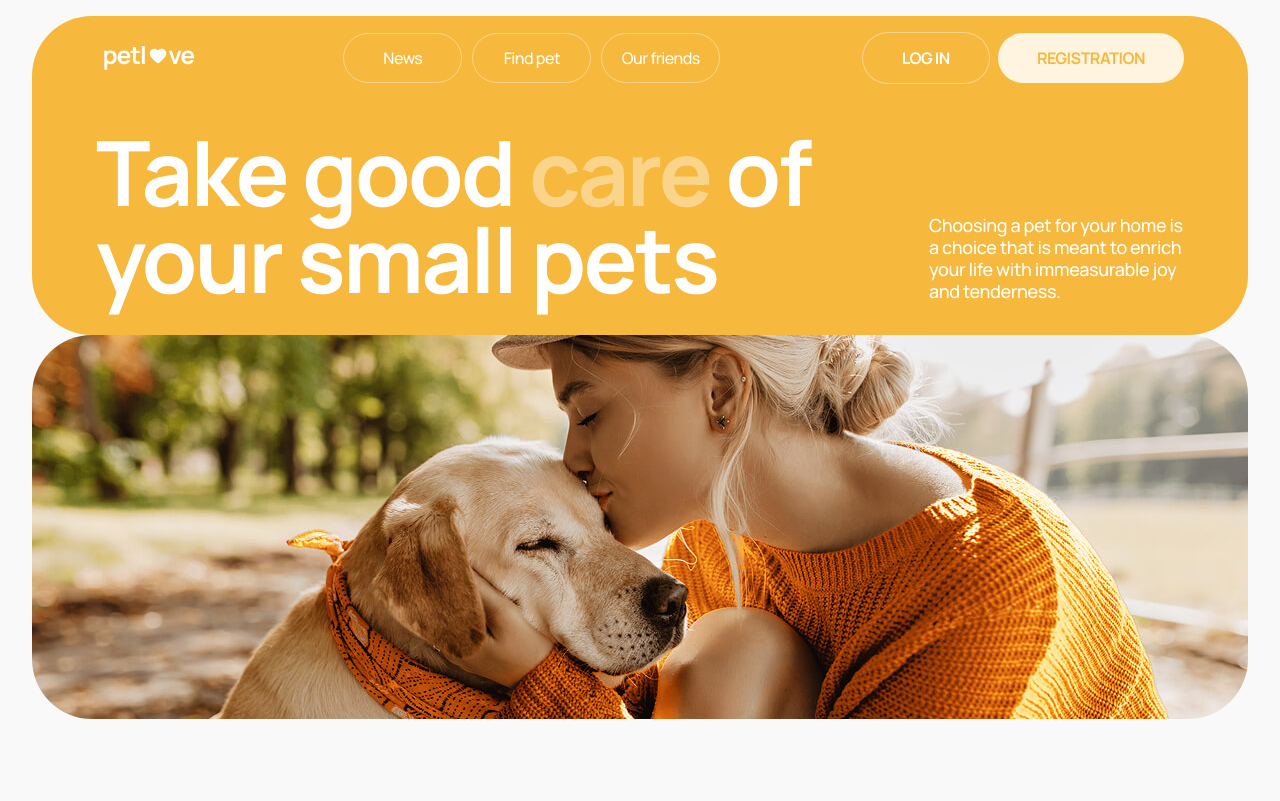
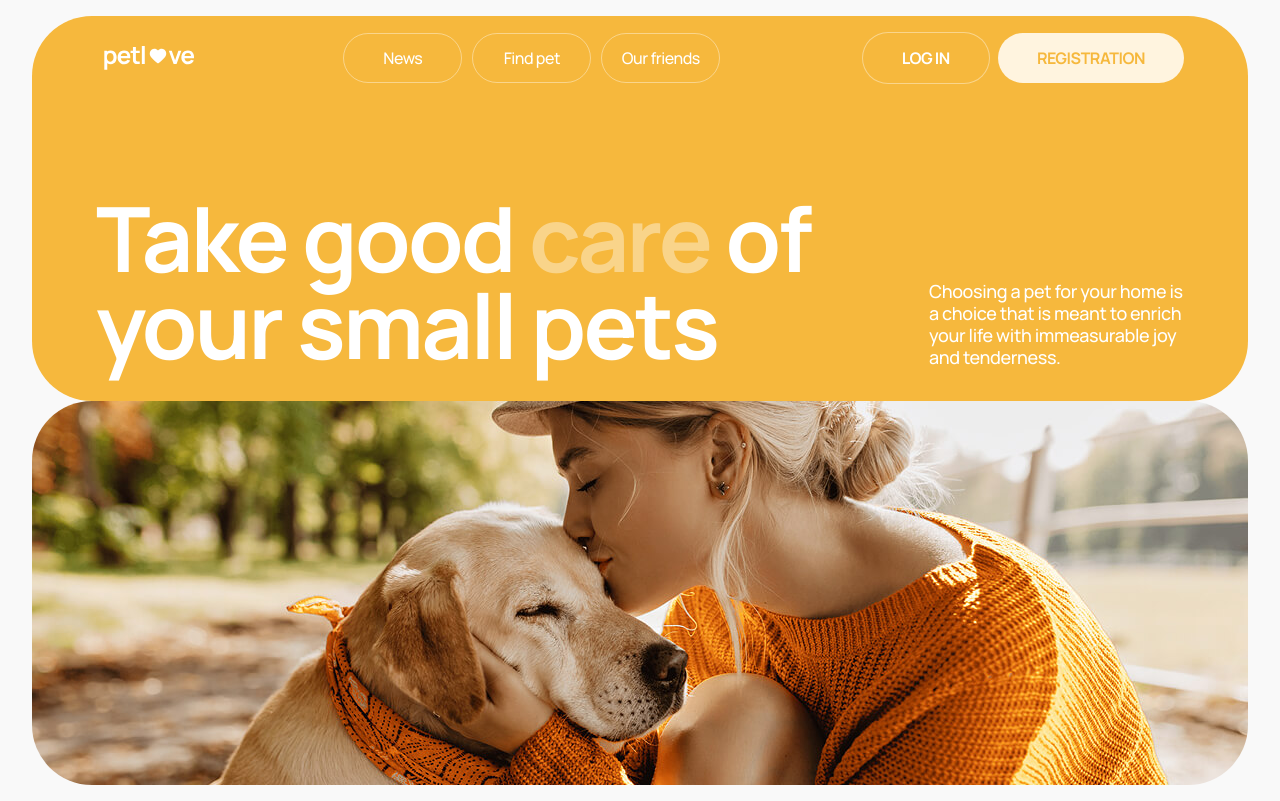
Before and after one commit to valentyna88/petlove, a React (Vite) app: page /home in a window 1280 px wide. Built offline with nearby package versions, Linux system fonts and the light colour scheme.

Commit message:
fix: fix titleBox paddings

```diff
--- a/src/components/Header/Header.module.css
+++ b/src/components/Header/Header.module.css
@@ -1,5 +1,8 @@
 .header {
   width: 100%;
+  /* position: absolute; */
+}
+.homeHeader {
   position: absolute;
 }
 .mobileHeader {
--- a/src/pages/HomePage/HomePage.module.css
+++ b/src/pages/HomePage/HomePage.module.css
@@ -42,8 +42,7 @@
 @media screen and (min-width: 768px) {
   .titleBox {
     gap: 32px;
-    padding: 123px 32px 44px;
-    padding-block: 123px 44px;
+    padding-block: 178px 44px;
     padding-inline: 32px;
     border-radius: 60px;
   }
@@ -70,7 +69,7 @@
   .titleBox {
     flex-direction: row;
     gap: 73px;
-    padding-block: 112px 32px;
+    padding-block: 178px 32px;
     padding-inline: 64px;
   }
   .title {
```
